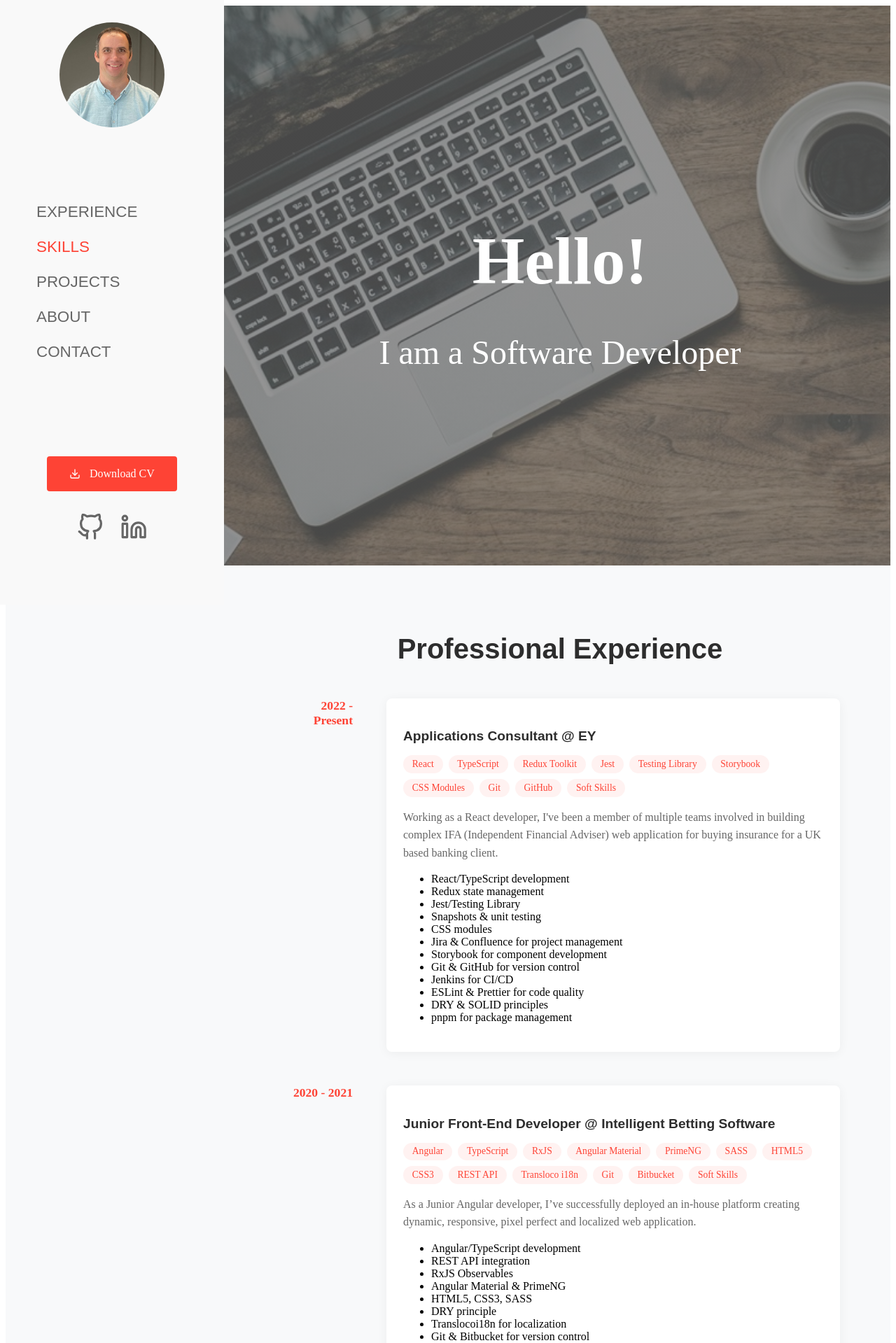
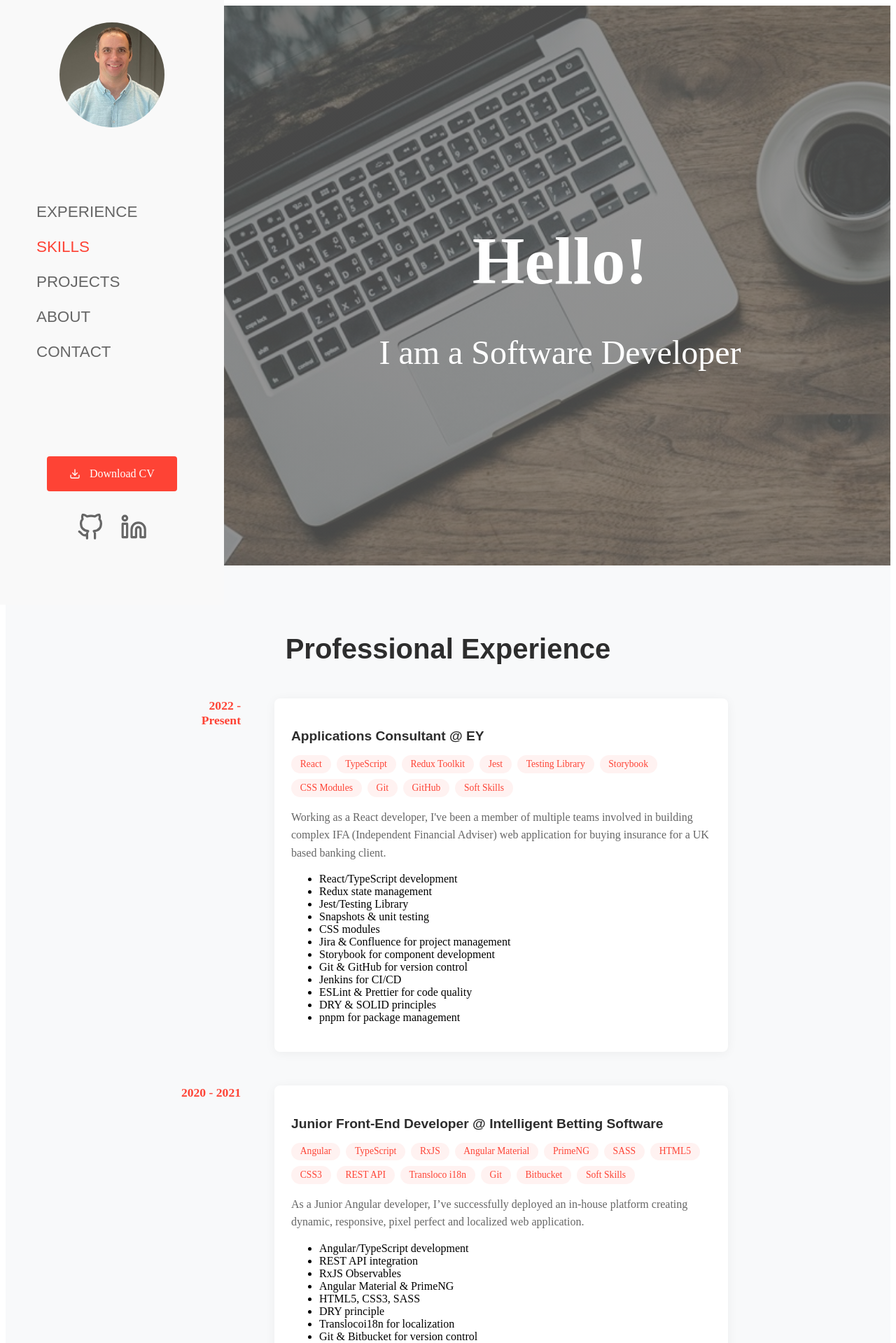
Before and after one commit to MilosCemalovic/cemalovic-react-portfolio, a React (Vite) app: page / in a window 1280 px wide. Shown: the top 1919 px of the page at 70% size. Built offline with nearby package versions, Linux system fonts and the light colour scheme.

Commit message:
Added media for largest screens for Experience

```diff
--- a/src/components/Experience/Experience.module.scss
+++ b/src/components/Experience/Experience.module.scss
@@ -2,6 +2,10 @@
   padding: 4rem 0 4rem 25vw; // Match sidebar width from the left
   min-height: 100vh;
   background-color: #f8f9fa;
+
+  @media (min-width: 1200px) {
+    padding: 4rem 2rem;
+  }
 
   @media (max-width: 768px) {
     padding: 4rem 2rem;
```
